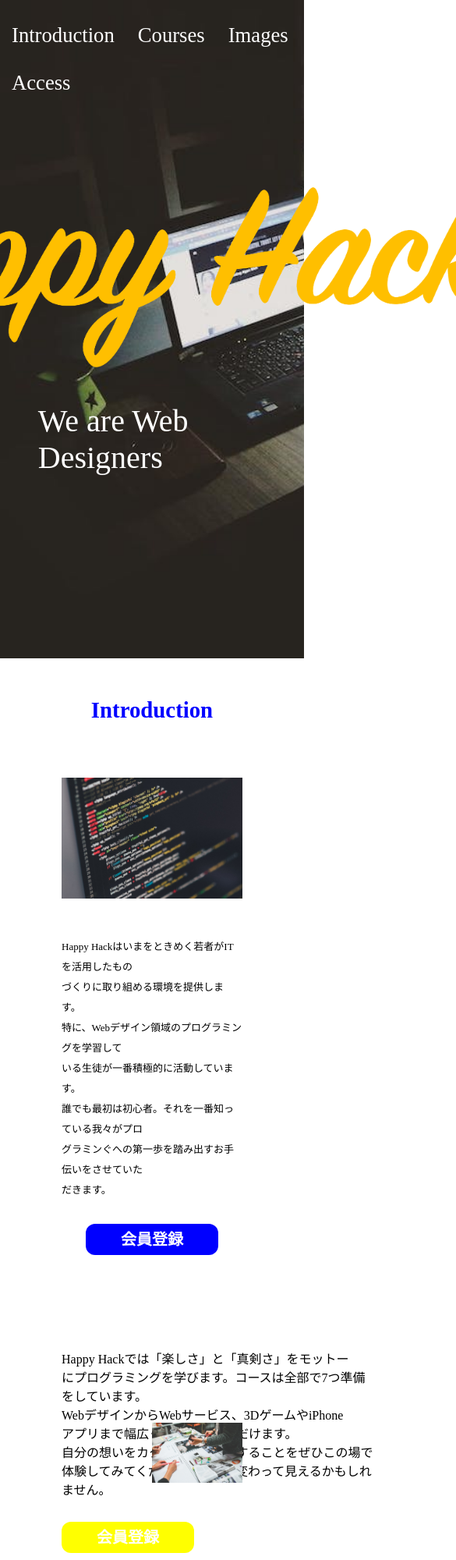
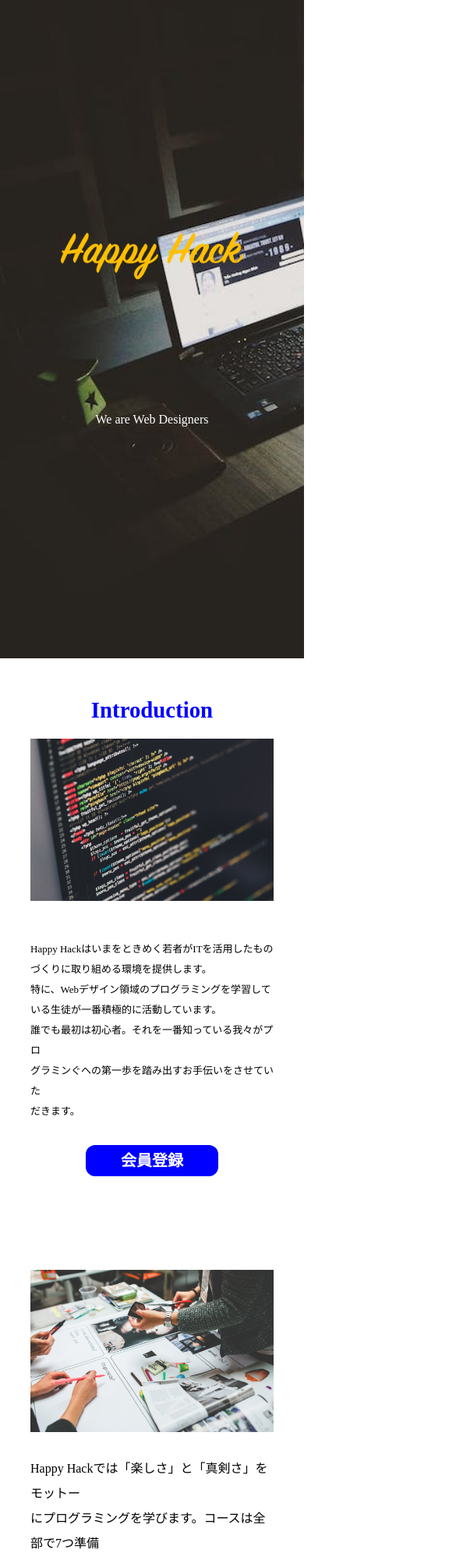
Before and after one commit to Ayn42/HappyHack, a plain HTML site: page index.html in a window 390 px wide. Shown: the top 2000 px of the page at 78% size, 585 px wide, since content can reach past the window. Drawn offline with nearby package versions, Linux system fonts and the light colour scheme; a script that the page names is missing; files whose address does not match are found by name.

Commit message:
finished responsive

```diff
--- a/index.html
+++ b/index.html
@@ -141,7 +141,9 @@
 
     <section class="fourth-section" id="access">
         <h2>Access</h2>
+        <div id ="map">
         <iframe src="https://www.google.com/maps/embed?pb=!1m14!1m8!1m3!1d13121.25251200182!2d135.4924486!3d34.6972813!3m2!1i1024!2i768!4f13.1!3m3!1m2!1s0x0%3A0x9fec1659611f776f!2zTGlmZSBpcyBUZWNoISDlpKfpmKrjgqrjg5XjgqPjgrk!5e0!3m2!1sja!2sjp!4v1613821283768!5m2!1sja!2sjp" width="550" height="400" style="border:0;" allowfullscreen="" loading="lazy"></iframe>
+        </div>
     </section>
 
     <!--    jQueryの読み込み-->
--- a/style.css
+++ b/style.css
@@ -397,14 +397,26 @@
 
 /*スマホ版のレスポンシブ*/
 @media screen and (max-width:479px) {
-/*
-    .header li{
-        float:none;
+
+    * {
+    padding: 0;
+    margin: 0;
+}
+
+    .header nav{
+        display:none;
     }
     .title img{
-        width:90%;
-        display:block;
+        width:60vw;
+        margin: 0 auto;
     }
+
+    .title p{
+        font-family: "Futura";
+        font-size: 100%;
+        text-align: center;
+    }
+/*
     .first-section{
         overflow: hidden;
     }
@@ -444,11 +456,20 @@
     .box4{
         order:1;
     }
+
+    .box4 img{
+        width: 100%;
+    }
 */
+
 
     h2 {
         font-size: 180%;
         padding-bottom: 20px;
+    }
+
+    .first-section{
+        padding: 0;
     }
 
     .first-box {
@@ -498,4 +519,53 @@
 
     }
 
+    .second-box{
+        flex-wrap: wrap-reverse;
+    }
+
+    .box3{
+        width: 100%;
+        line-height:2;
+    }
+
+    .box3 p{
+        width: 100%;
+        margin: 0 auto;
+    }
+
+    .box3 a{
+        display: block;
+        margin: 20px auto;
+        text-decoration: none;
+        text-align: center;
+        background-color: yellow;
+        color: #fff;
+        font-size: 15px;
+        border-right: 12px;
+    }
+
+    .box4{
+        width: 100%;
+        line-height:2;
+    }
+
+    .box4 img{
+        width: 100%;
+        object-fit: contain;
+    }
+
+    #map{
+        position:relative;
+        width: 100%;
+        padding-top: 75%;
+    }
+
+    #map iframe{
+        position:absolute;
+        top: 0;
+        left: 0;
+        width: 100%;
+        height: 100%;
+    }
+
 }
```
